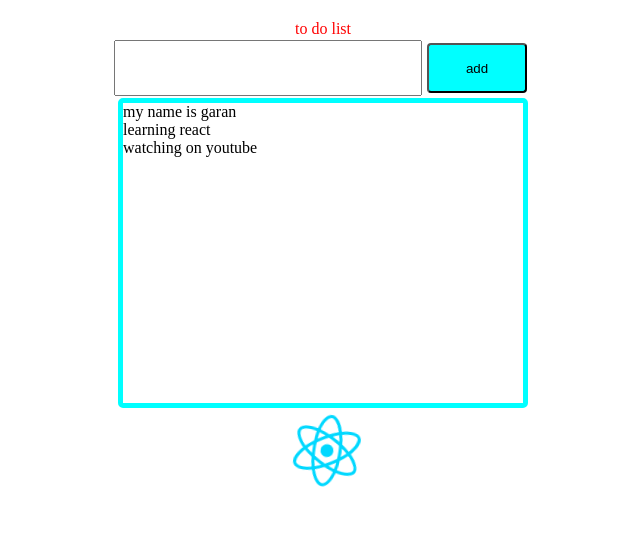
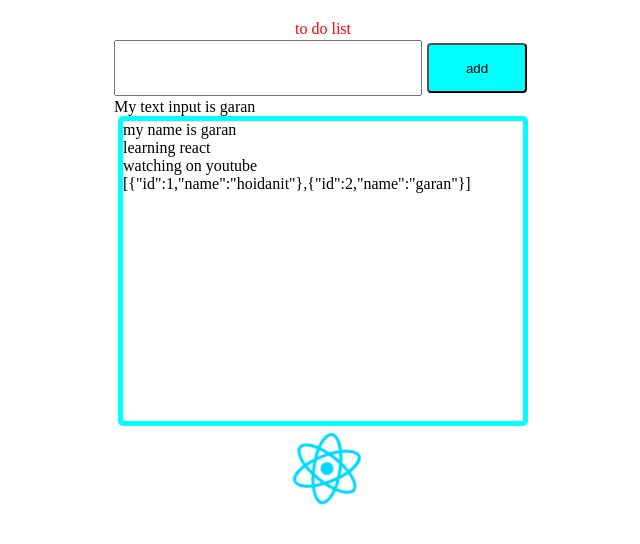
Before and after one commit to ocki26/react, a React (Vite) app in the folder 01-react-vite-hoidanit-starter-master/: page / in a window 1280 px wide. Shown: the top 544 px of the page, without its empty margins (317-957 px from the left). Built offline with nearby package versions, Linux system fonts and the light colour scheme.

Commit message:
video 37

```diff
--- a/01-react-vite-hoidanit-starter-master/src/App.jsx
+++ b/01-react-vite-hoidanit-starter-master/src/App.jsx
@@ -1,4 +1,5 @@
 import MyComponent from "./componets/learn/MyComponent";
+import { useState } from "react";
 import {
   SecondComponent,
   ThirdComponent,
@@ -10,6 +11,11 @@ import ReactLogo from "./assets/react.svg";
 
 ``;
 const App = () => {
+  const [Todolist, setTodolist] = useState([
+    { id: 1, name: "hoidanit" },
+    { id: 2, name: "garan" },
+  ]);
+
   const hoiDanIt = "garan";
   const age = 18;
   const data = {
@@ -17,14 +23,14 @@ const App = () => {
     country: "vietnam",
   };
   const AddNewToDo = (name) => {
-    alert(`call me ${name}`);
+    // alert(`call me ${name}`);
   };
 
   return (
     <div className="To_do_container">
       <div className="to-do-tile">to do list</div>
       <TodoNew AddNewToDo={AddNewToDo} />
-      <TodoData name={hoiDanIt} age={age} data={data} />
+      <TodoData name={hoiDanIt} age={age} data={data} Todolist={Todolist} />
       <div className="logo">
         <img src={ReactLogo} alt="" />
       </div>
--- a/01-react-vite-hoidanit-starter-master/src/componets/todo/TodoData.jsx
+++ b/01-react-vite-hoidanit-starter-master/src/componets/todo/TodoData.jsx
@@ -3,12 +3,15 @@ const TodoData = (props) => {
   //hoac nhu kieu nay
   //const name = props.name;
   return (
-    // console.log("check props ==>", props),
-    <div className="to-do-data">
-      <div>my name is {name}</div>
-      <div>learning react</div>
-      <div>watching on youtube</div>
-    </div>
+    console.log("check props ==>", props),
+    (
+      <div className="to-do-data">
+        <div>my name is {name}</div>
+        <div>learning react</div>
+        <div>watching on youtube</div>
+        <div>{JSON.stringify(props.Todolist)}</div>
+      </div>
+    )
   );
 };
 export default TodoData;
--- a/01-react-vite-hoidanit-starter-master/src/componets/todo/TodoNew.jsx
+++ b/01-react-vite-hoidanit-starter-master/src/componets/todo/TodoNew.jsx
@@ -1,12 +1,16 @@
+import React, { useState } from "react";
 const TodoNew = (props) => {
   // console.log("check props ==>", props);
+  // const ValueInput = "garan";
+
+  const [ValueInput, setValueInput] = useState("garan");
   const { AddNewToDo } = props;
   AddNewToDo("hoidanit");
   const Handleclick = () => {
-    alert("ban da click");
+    console.log("check value input", ValueInput);
   };
   const Handleonchange = (name) => {
-    console.log("Handleonchange", name);
+    setValueInput(name);
   };
   return (
     <div className="to-do-new">
@@ -22,6 +26,7 @@ const TodoNew = (props) => {
       >
         add
       </button>
+      <div>My text input is {ValueInput} </div>
     </div>
   );
 };
```
